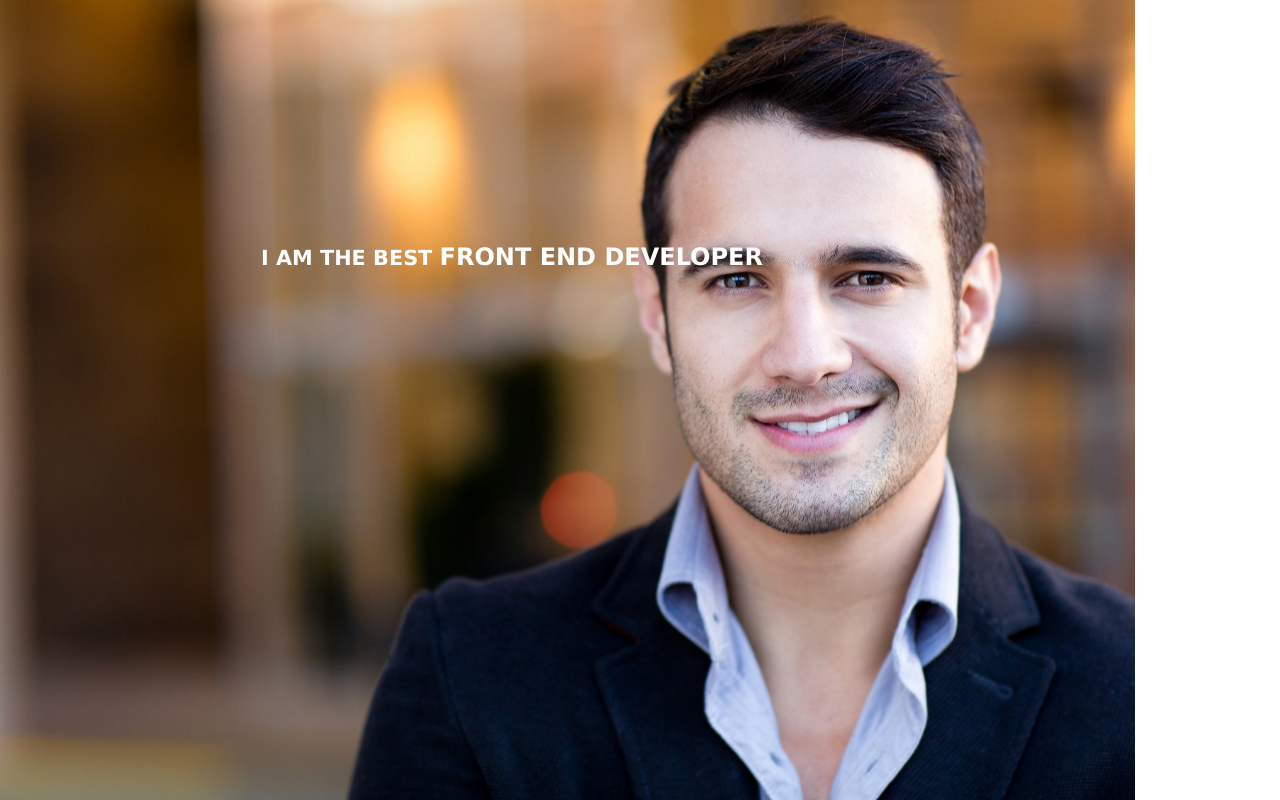
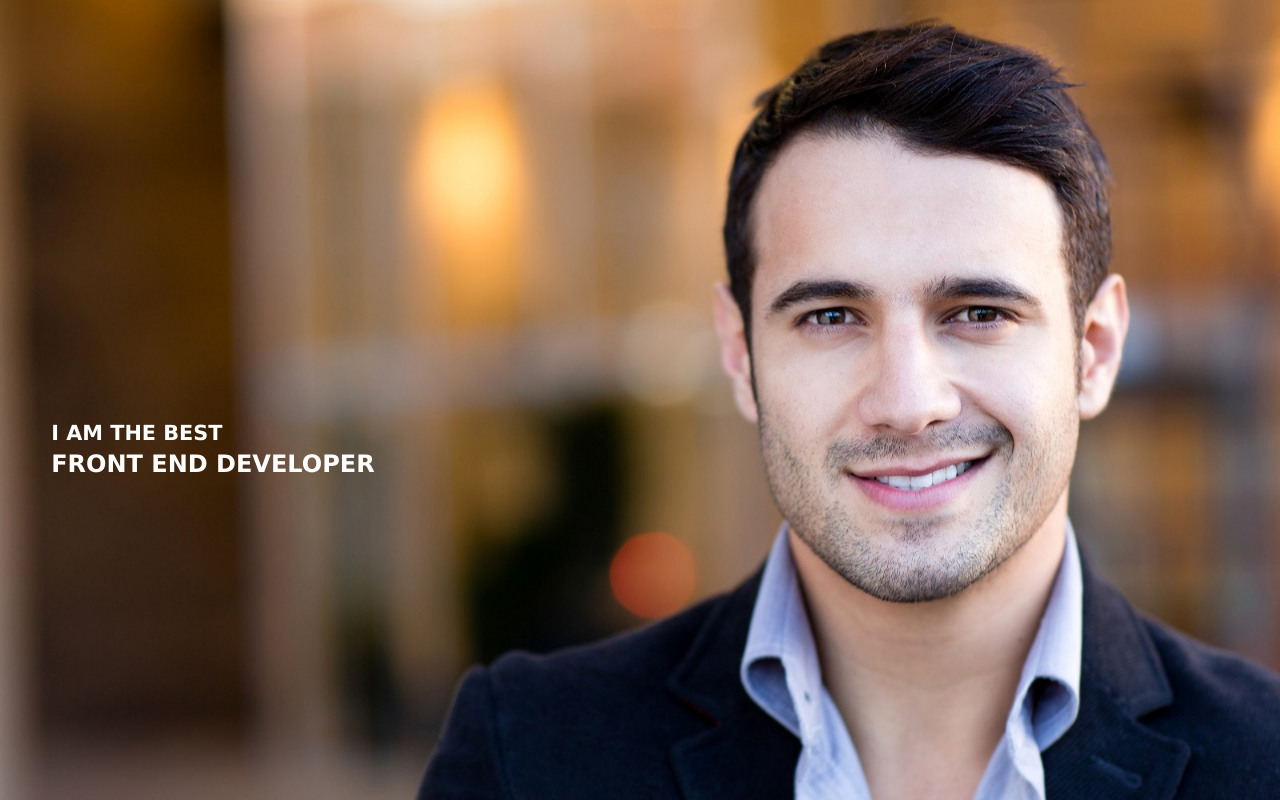
Before and after one commit to bodok2/2-rwd, a plain HTML site: page index.html in a window 1280 px wide. Drawn offline with Linux system fonts and the light colour scheme.

Commit message:
do porawy obrazek tylko 1

```diff
--- a/css/style-3.css
+++ b/css/style-3.css
@@ -1,8 +1,8 @@
 .container {
 
     background-image: url("../img/man-1.jpg");
-    height: 70vw;
-    background-repeat: no-repeat;
+    height: 50vw;
+
 
 }
 
@@ -13,10 +13,14 @@
     position: absolute;
     top: 120%;
     left: 50%;
-    margin-right: -50%;
+    margin-right: -70%;
     transform: translate(-50%, -50%);
+    text-align: center;
+
+
 }
 
-.item {
-    text-align: center;
+
+span {
+    white-space: nowrap;
 }
--- a/css/style-4.css
+++ b/css/style-4.css
@@ -1,11 +1,14 @@
 .container {
     background-image: url("../img/man-2.jpg");
-	height: 80vh;
+	height: 70vh;
 }
 
 .item {
+
+
     color: white;
-	left: 55vw;
-	top: 15vw;
-	text-align: center;
+    position: absolute;
+    top: 40%;
+    right: 50%;
+    transform: translate(130%, -120%)
 }
--- a/css/style-5.css
+++ b/css/style-5.css
@@ -8,8 +8,8 @@
 
     color: white;
     position: absolute;
-    top: 30%;
+    top: 50%;
     left: 40%;
     margin-right: -50%;
-    transform: translate(-50%, -50%);
+    transform: translate(-60%, 0%);
 }
--- a/css/style.css
+++ b/css/style.css
@@ -12,13 +12,13 @@ body {
 }
 
 .container {
-    background-size: contain;
+    background-size: cover;
     background-repeat: no-repeat;
     position: relative;
 
 }
 .item {
-    word-wrap: break-word;
+    white-space:pre-wrap;
 }
 
 html,
@@ -33,10 +33,13 @@ h2 {
     font-family: Verdana, Geneva, sans-serif;
     position: absolute;
     font-size: 1.3rem;
+    white-space:nowrap;
+    line-height: 1.5em;
+
 }
 
 
 span {
     font-size: 1.5rem;
-
+    white-space:pre-wrap;
 }
```
Also changed, not shown: index.html (+2 -1 lines).
